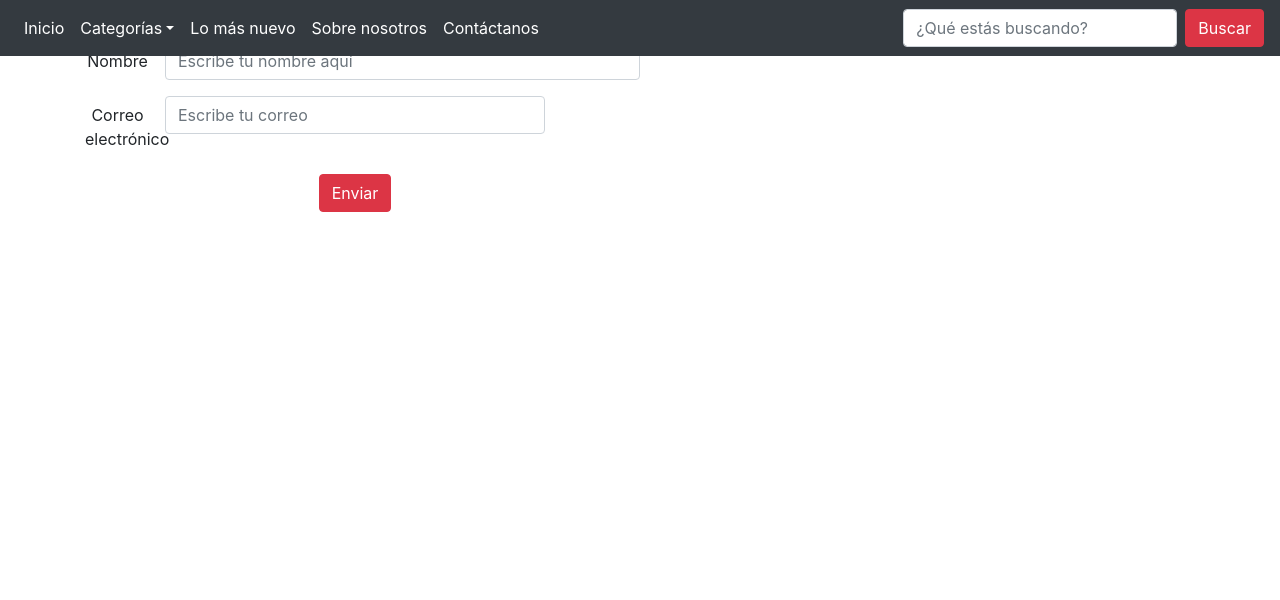
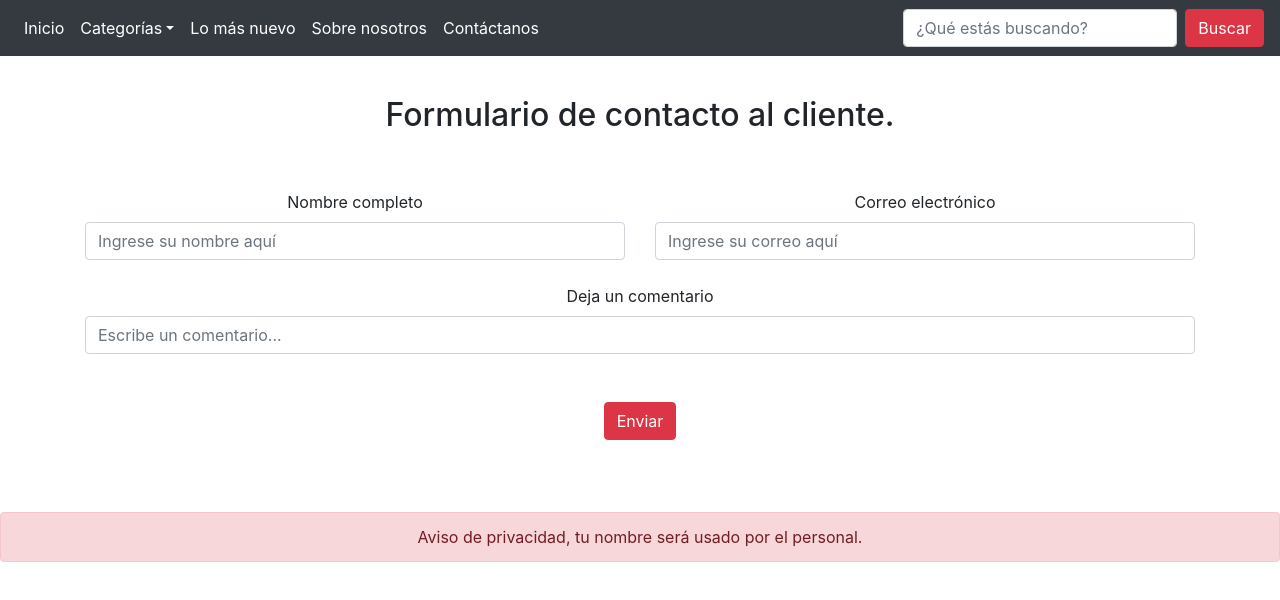
Before and after one commit to priscilaCruz25/17100198-TiendaMusical, a website: page Contactanos.html in a window 1280 px wide. Drawn offline with nearby package versions, Linux system fonts and the light colour scheme.

Commit message:
formulario y alert

```diff
--- a/Contactanos.html
+++ b/Contactanos.html
@@ -9,10 +9,12 @@
   <link rel="stylesheet" href="/node_modules/bootstrap/dist/css/bootstrap.min.css">
   <link rel="stylesheet" href="/css/principal.css">
   <link rel="stylesheet" href="/css/font-awesome.min.css">
+
 </head>
 
 
 <body>
+
   <nav class="navbar navbar-expand-md navbar-dark fixed-top bg-dark">
     <div class="collapse navbar-collapse" id="navegacion">
       <ul class="navbar-nav mr-auto">
@@ -49,30 +51,36 @@
       </form>
     </div>
   </nav>
+  <br>
+  <br>
+  <br>
 
-    <section class="container">
-        <h3 class="tex-uppercase text-center">Formulario de contacto</h3>
+  <center><br>
+    <h2>Formulario de contacto al cliente.</h2>
+  </center>
+  <div class="container">
+    <form>
       <div class="row">
-            <div class="col-6">
-                <form action="">
-                    <div class="form-group row">
-                        <label for="" class="col-2 col-form-label">Nombre</label>
-                        <input type="text" placeholder="Escribe tu nombre aquí" class="form-control col-10">
+        <div class="form-grup col-6">
+          <br><br><label for="">Nombre completo</label>
+          <input type="text" class="form-control" placeholder="Ingrese su nombre aquí" name="nombre">
         </div>
-                    <div class="form-group row">
-                        <label for="" class="col-2 col-form-label">Correo electrónico</label>
-                        <input type="text" placeholder="Escribe tu correo" class="form-control col-8">
+        <div class="form-grup col-6">
+          <br><br><label for="">Correo electrónico</label>
+          <input type="text" class="form-control" placeholder="Ingrese su correo aquí" name="correo"><br>
         </div>
-                    <div class="form-group">
+        <div class="form-grup col">
+          <label for="">Deja un comentario</label>
+          <input type="text" class="form-control" placeholder="Escribe un comentario..." name="correo"><br><br>
+        </div>
+      </div>
       <button class="btn btn-danger">Enviar</button>
-
-                    </div>
-
     </form>
   </div>
-        </div>
+  <center>
+   <br><br><br> <div class="alert alert-danger" role="alert">Aviso de privacidad, tu nombre será usado por el personal.</div>
+  </center>
 
-    </section>
   <script src="/node_modules/jquery/dist/jquery.slim.js"></script>
   <script src="/node_modules/poppers.js/dist/umd/popper.min.js"></script>
   <script src="/node_modules/bootstrap/dist/js/bootstrap.min.js"></script>
--- /dev/null
+++ b/SobreNosotros.html
@@ -0,0 +1,27 @@
+<!DOCTYPE html>
+<html lang="en">
+<head>
+    <meta charset="UTF-8">
+    <meta name="viewport" content="width=device-width, initial-scale=1, shrink-to-fit=no">
+    <title>Tienda musical</title>
+
+    <link rel="stylesheet" href="/node_modules/bootstrap/dist/css/bootstrap.min.css">
+    <link rel="stylesheet" href="/css/principal.css">
+    <link rel="stylesheet" href="/css/font-awesome.min.css">
+</head>
+<body>
+
+
+      <nav aria-label="breadcrumb">
+        <ol class="breadcrumb">
+          <li class="breadcrumb-item"><a href="/index.html">Inicio</a></li>
+          <li class="breadcrumb-item"><a href="#">Nuestra historia</a></li>
+          <li class="breadcrumb-item"><a href="#">Sucursales</a></li>
+        </ol>
+      </nav>
+
+    <script src="/node_modules/jquery/dist/jquery.slim.js"></script>
+    <script src="/node_modules/poppers.js/dist/umd/popper.min.js"></script>
+    <script src="/node_modules/bootstrap/dist/js/bootstrap.min.js"></script>
+</body>
+</html>
```
Lines whose indentation alone changed are shown as unchanged.
